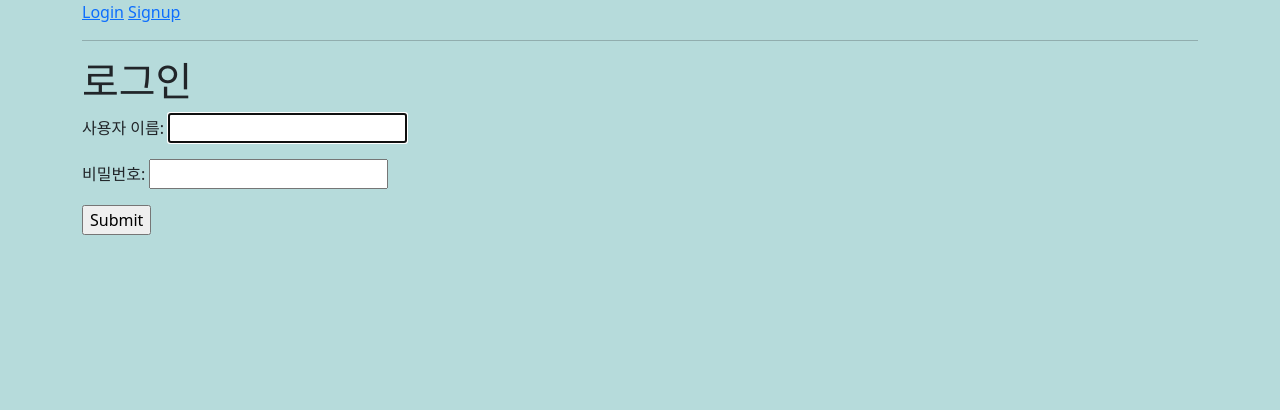
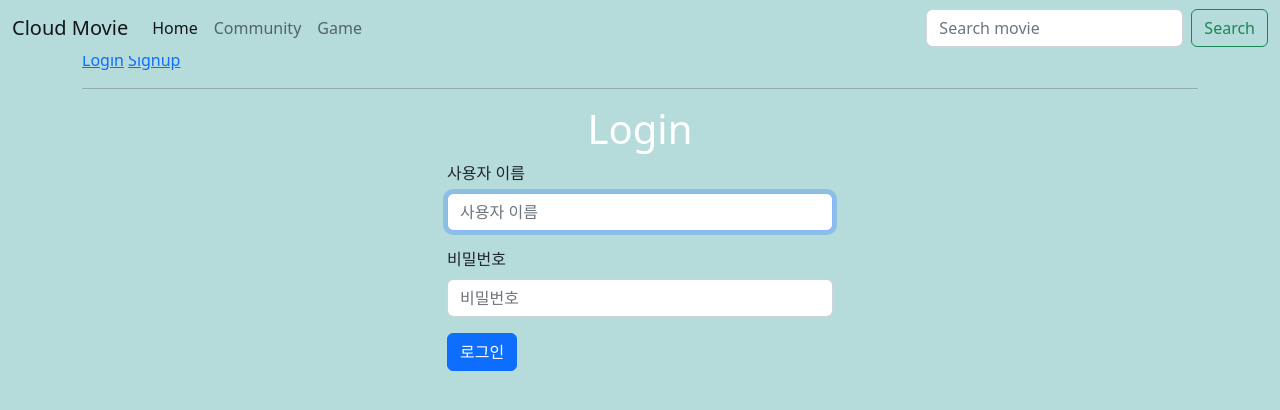
Before and after one commit to isangbin/Cloud, a Django app: page /accounts/login/ in a window 1280 px wide. Shown: the top 410 px of the page. Run offline with Django 3.2, Linux system fonts and the light colour scheme; some libraries are stand-ins or nearby versions.

Commit message:
navbar, login, update _isangbin

```diff
--- a/accounts/templates/accounts/login.html
+++ b/accounts/templates/accounts/login.html
@@ -1,11 +1,15 @@
 {% extends 'base.html' %}
+{% load bootstrap5 %}
+{% block content %}
 
-{% block content %}
-  <h1>로그인</h1>
-  <form action="{% url 'accounts:login' %}" method="POST">
-    {% csrf_token %}
-    {{ form.as_p }}
-    <input type="submit">
-  </form>
-
+  <div class="container d-flex justify-content-center">
+    <div class="row">
+      <h1 class="col text-center text-white">Login</h1>
+      <form action="{% url 'accounts:login' %}" method="POST">
+        {% csrf_token %}
+        {% bootstrap_form form %}
+        <button type="submit" class="btn btn-primary justify-content-center">로그인</button>
+      </form>
+    </div>
+  </div>
 {% endblock content %}
--- a/templates/base.html
+++ b/templates/base.html
@@ -9,13 +9,40 @@
   <style>
     body {
       background-color: #b6dbdb;
+      margin-top: 3rem;
+    }
+    nav {
+      background-color: #b6dbdb;
     }
     {% block style %}
     {% endblock style %}
   </style>
 </head>
 <body>
-  <div class="container">
+  <nav class="navbar navbar-expand-lg fixed-top">
+    <div class="container-fluid">
+      <a class="navbar-brand" href="#">Cloud Movie</a>
+      <button class="navbar-toggler" type="button" data-bs-toggle="collapse" data-bs-target="#navbarNavAltMarkup" aria-controls="navbarNavAltMarkup" aria-expanded="false" aria-label="Toggle navigation">
+        <span class="navbar-toggler-icon"></span>
+      </button>
+      <div class="collapse navbar-collapse" id="navbarNavAltMarkup">
+        <div class="navbar-nav">
+          <a class="nav-link active" aria-current="page" href="{% url 'movies:index' %}">Home</a>
+          <a class="nav-link" href="#">Community</a>
+          <a class="nav-link" href="#">Game</a>
+          {% comment %} <a class="nav-link disabled">Disabled</a> {% endcomment %}
+
+        </div>
+      </div>
+      <form class="d-flex" role="search">
+        <input class="form-control me-2" type="search" placeholder="Search movie" aria-label="Search">
+        <button class="btn btn-outline-success" type="submit">Search</button>
+      </form>
+    </div>
+  </nav>
+
+
+  <div class="container" id="topDiv">
     {% comment %} login 했을 때 화면 구성 {% endcomment %}
     {% if request.user.is_authenticated %}
       <h3>Hello, {{ user }}</h3>
```
Also changed, not shown: accounts/templates/accounts/update.html (+11 -7 lines), db.sqlite3.
